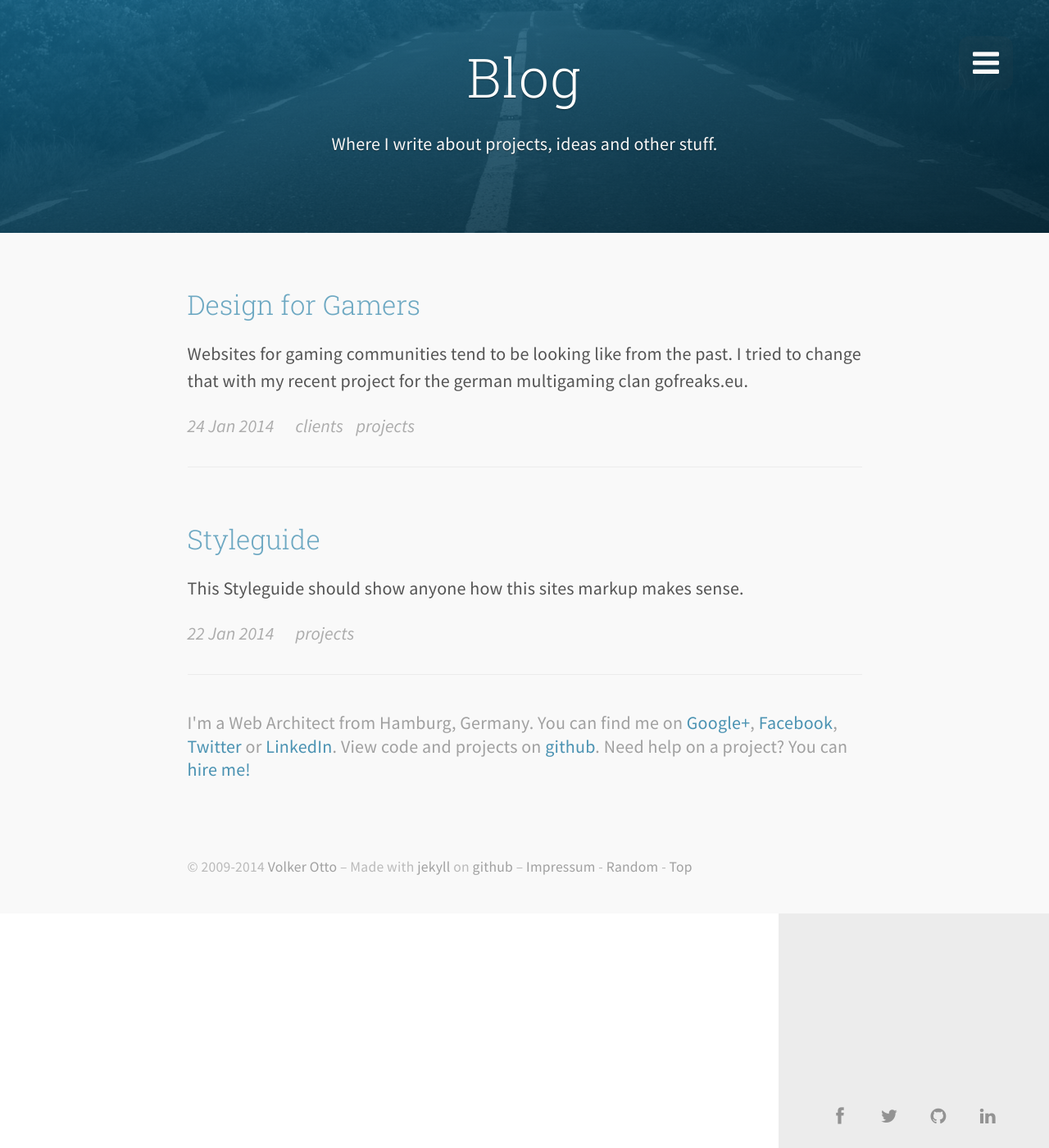
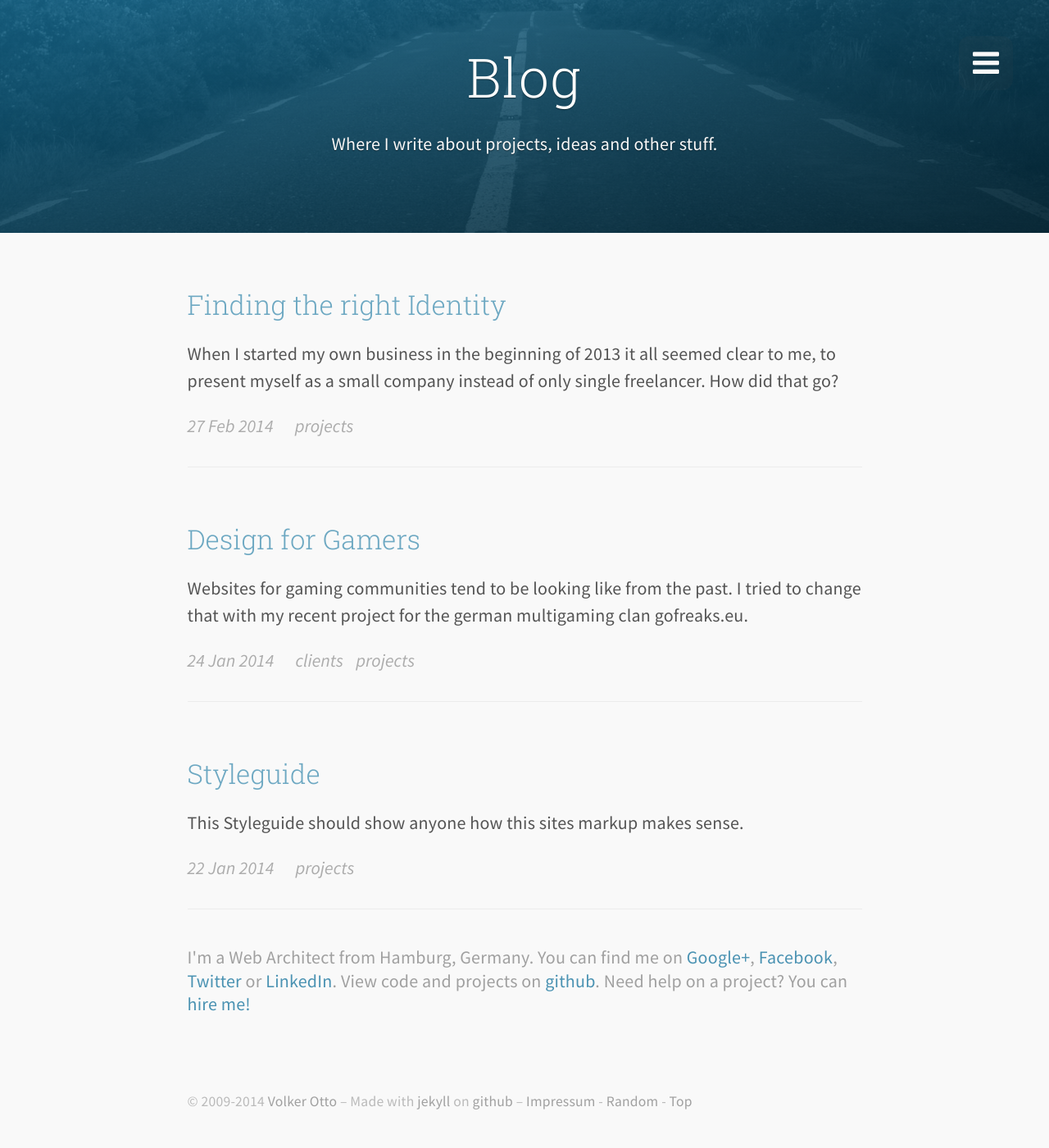
Before and after one commit to l4ci/l4ci.github.io, a Jekyll site: the page built from blog/index.html, in a window 1280 px wide and 1400 px high, scrolled down 169 px. Shown: the whole window at 82% size. Built offline with Jekyll 4.4.1, drawn with Linux system fonts in a browser that asks for light colours; nearby versions of some CDN libraries; Markdown is read by kramdown in place of the engine named in the settings.

Commit message:
new post
optimized images

```diff
--- a/_includes/nav.html
+++ b/_includes/nav.html
@@ -11,7 +11,7 @@
     </ul>
 
     <p class="title">Hire me</p>
-    <p><a href="mailto:{{ site.me.email }}">Currently available for hire.</a></p>
+    <p><a href="mailto:{{ site.me.email }}">Available for hire.</a></p>
 
     <p class="title">Recent Posts</p>
     {% for post in site.posts limit:2 %}
--- /dev/null
+++ b/_posts/2014-02-27-finding-the-right-identify.html
@@ -0,0 +1,70 @@
+---
+title:     Finding the right Identity
+layout:    post
+published: true
+tags:      projects
+excerpt:   When I started my own business in the beginning of 2013 it all seemed clear to me, to present myself as a small company instead of only single freelancer. How did that go?
+---
+<div class="outer">
+  <section class="container padding--m--bottom">
+    <div class="col-75">
+      <h2>Starting a business</h2>
+      <p>
+        It all started about a year ago, in the beginning of 2013. After working for over 3 years as a jack of all trades in a small agency and studying web- and mediainformatics, the time felt right for a change. So I did what most people do: Started my own small company and called it mowe-design.
+      </p>
+
+      <p>
+        After everything was setup with the finance authority, which took quite a while, I had some time building the website. I struggled a lot on finding the right design and even wasn't sure about the name or logo anymore. The overall look changed quite a lot at the time. mowe-design or mowe.design or maybe even möwe-design, where only some of the names I thought of. Facebook Page, Twitter and even a linkedin page where created right at the start - so it was a mess changing every detail over and over again.
+      </p>
+
+      <h3>Time is ticking</h3>
+      <p>
+        Half a year later it was at a point where I was okay with the look and feel of the site. The first clients projects started, so there was pressure to finish the site and the overall cooperate identify to be able to print bills. Also it's definitely not a good sign if the company you hire is changing its logo 7 times (wasn't that many times though). Time was running like crazy.
+      </p>
+      <p>
+        At the time I had one designer and the small agency - I worked with for some years - presented as cooperation partners under the 'about us' page. That way it seemed okay to use <code>us</code> instead of <code>I</code> on the whole site. It made everything more legitimate as a small company. But that was the point where it all got confusing. I had to explain my new clients, why I'm a single freelancer on the one hand, but have other people presented like they where my employees on the other. I didn't trick people though, it clearly said 'cooperation partners' above their names, so it never was my intention to present the listed persons as employees. However that wasn't so clear to other people viewing these information.
+      </p>
+    </div>
+  </section>
+</div>
+
+<div class="outer bg--blue">
+  <section class="container padding--m--bottom">
+    <div class="col-75">
+      <h2>Making the jump</h2>
+      <p>
+        "Enough is enough", I said to myself at one point. I don't have the time and energy anymore to keep up with all those confusing things. I wanted to use my time much nicer: Building sites for clients instead of wasting it on explaining and changing my site over and over again.
+      </p>
+
+      <p>
+        The result is what you are looking at right now: This page. It's simple, yet effective. It's only about me being a freelancer. Blogging. Some Clients work as portfolio, some in depth analysis of my work. Maybe some sort of 'this is what I can do for you' at some point. But I cut all the other 'this is a small company'-crap. And it was a relief - a big one - I can tell you that. Suddenly everything was much easier. No more trying to fix the <code>us</code> vs <code>I</code> fight on posts. No more extra work maintaining a twitter and facebook fanbase. Furthermore I switched the main language from German to English, to present myself worldwide instead of being limited to German-speaking people only.
+      </p>
+
+      <p>
+        I still do cooperate with other designers and developers, but they are clearly separate freelancers or running their own business and aren't a part of mowe-design in any way. Also mowe-design.de is still online - just for sake of the days I spend creating it. However there is the notice on top, that its only for historical reasons. The LinkedIn and Facebook Pages are however gone.
+      </p>
+
+      <h3>No - 'no way back'</h3>
+      <p>
+        Although it changed the way I present myself for now, it doesn't mean that someday the step to employees or some other cooperation business is gone forever. One day.. and this sounds always a bit strange, but one day: mowe-design will be back. Probably with another name, another design and ... not only me on it.
+      </p>
+    </div>
+  </section>
+</div>
+
+<div class="outer">
+  <section class="container padding--m--bottom">
+    <div class="col-75">
+      <h2>What I have learned...</h2>
+      <p>
+        Never present yourself as something you clearly not are. Even if the business opportunities might shrink, if you're only a single freelancer and not a 'full company'. It's not worth the risk and time it consumes to maintain everything. Be proud of what you are and do it with passion - the rest will follow.
+      </p>
+
+      <h3>Just me</h3>
+      <p>
+        This might not be the case for everybody. I wouldn't be so cocky and tell anyone to stop doing what you are doing right now, just because it was a mess for me. But if you are in the same situation and struggle with <em>finding the right identify</em> - think of what you want to achieve first and then start to work on it.
+      </p>
+
+    </div>
+  </section>
+</div>
--- a/assets/scss/ext/_grid.scss
+++ b/assets/scss/ext/_grid.scss
@@ -11,7 +11,8 @@
   z-index: 10;
   position: relative;
   margin: 0 auto;
-  padding: 0 1rem;
+  padding-right: 1rem;
+  padding-left: 1rem;
   font-size: 0; // get rid of whitespaces between inline-blocks
   width: 100%;
   max-width: $grid-max-width;
--- a/index.html
+++ b/index.html
@@ -9,9 +9,9 @@ layout: default
       <h1 class="hero">Volker Otto</h1>
       <h2 class="h3 subheader">Web Architect, Hamburg</h2>
     </div>
-    <div class="col-40 margin--m--bottom">
+    <div class="col-60 margin--m--bottom">
       <hr>
-      <p class="lead">Creator of <a href="https://github.com/{{site.me.github}}/reddix">reddix</a>, <a href="https://github.com/{{site.me.github}}/Br4ckets-Theme">Br4ckets</a> and other <a href="https://github.com/{{site.me.github}}/">things</a>. See who <a href="/clients">worked with me</a>. Oh and you can <a href="mailto:{{site.me.email}}">hire me</a>.</p>
+      <p class="lead">Freelancer and consultant around the web. Creator of <a href="https://github.com/{{site.me.github}}/reddix">reddix</a> - a reddit chrome extension, <a href="https://github.com/{{site.me.github}}/Br4ckets-Theme">Br4ckets</a> - a Sublime Text color scheme. See who <a href="/clients">worked with me</a>.</p>
     </div>
   </div>
 </div>
```
Also changed, not shown: assets/css/main.min.css, assets/img/clients/gofreaks.jpg, assets/img/clients/iomiqs.jpg, assets/img/clients/marry.jpg, assets/img/clients/schokoladenseite.jpg, assets/img/clients/swallows.jpg, assets/img/gofreaks/300px_notify1.png, assets/img/gofreaks/300px_notify2.png, assets/img/gofreaks/300px_notify3.png, assets/img/gofreaks/300px_notify4.png, assets/img/wedding/300px_bar.png, assets/img/wedding/300px_colors.png, assets/img/wedding/300px_header.png, assets/img/wedding/300px_image.png, 2 more files.
